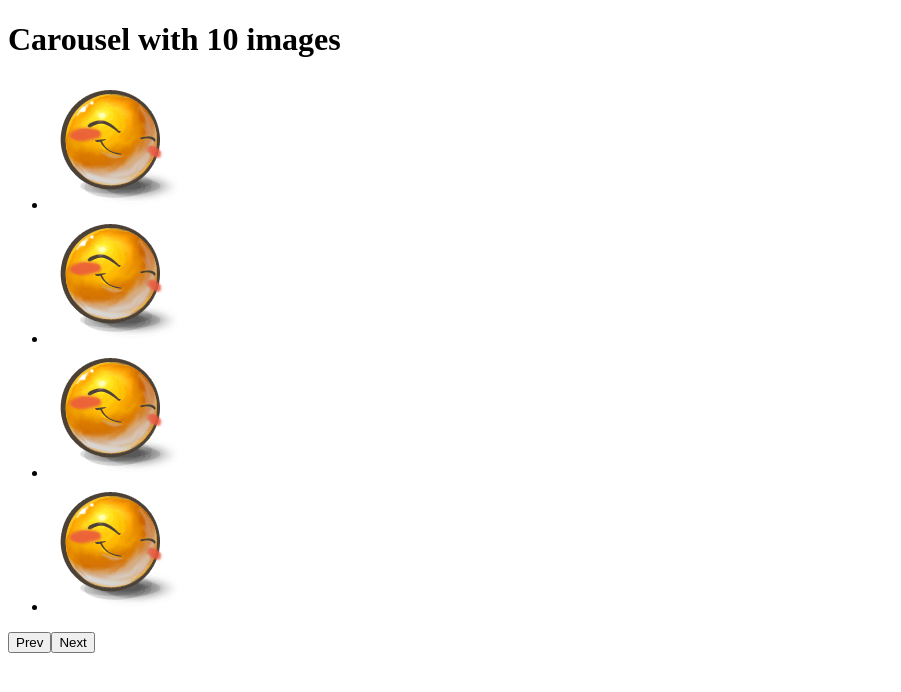
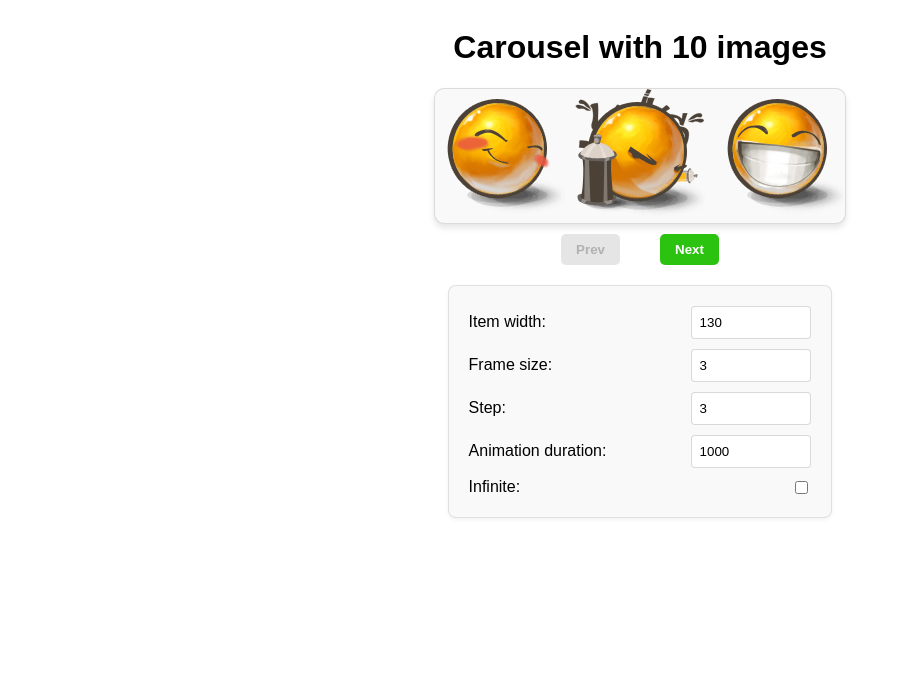
Before and after one commit to mate-academy/react_carousel, a React (Create React App) app: page / in a window 1280 px wide. Shown: the top 692 px of the page, without its empty margins (0-901 px from the left). Built offline with nearby package versions, Linux system fonts and the light colour scheme.

Commit message:
Added task solution

```diff
--- a/src/App.scss
+++ b/src/App.scss
@@ -1 +1,42 @@
-// style go here
+.App {
+  display: flex;
+  flex-direction: column;
+  align-items: center;
+  font-family: 'Arial', sans-serif;
+
+  &__container {
+    display: flex;
+    flex-direction: column;
+    box-sizing: border-box;
+    border-radius: 8px;
+    border: 1px solid rgba(0, 0, 0, 0.1);
+    box-shadow: 0 2px 4px rgba(0, 0, 0, 0.05);
+    padding: 20px;
+    margin-top: 20px;
+    background-color: #f9f9f9;
+  }
+
+  &__label {
+    display: flex;
+    justify-content: space-between;
+    align-items: center;
+    margin-bottom: 10px;
+    font-size: 16px;
+
+    &:last-child {
+      margin-bottom: 0;
+    }
+  }
+
+  &__input {
+    margin-left: 10px;
+    padding: 8px;
+    border-radius: 4px;
+    border: 1px solid rgba(0, 0, 0, 0.15);
+    width: 30%;
+
+    &[type="checkbox"] {
+      width: auto;
+    }
+  }
+}
--- a/src/App.tsx
+++ b/src/App.tsx
@@ -1,10 +1,7 @@
 import React from 'react';
 import './App.scss';
 import Carousel from './components/Carousel';
-
-interface State {
-  images: string[];
-}
+import { State } from './types/State';
 
 class App extends React.Component<{}, State> {
   state = {
@@ -20,17 +17,103 @@ class App extends React.Component<{}, State> {
       './img/9.png',
       './img/10.png',
     ],
+    step: 3,
+    frameSize: 3,
+    itemWidth: 130,
+    animationDuration: 1000,
+    infinite: false,
   };
 
   render() {
-    const { images } = this.state;
+    // eslint-disable-next-line operator-linebreak
+    const { images, step, frameSize, itemWidth, animationDuration, infinite } =
+      this.state;
 
     return (
       <div className="App">
         {/* eslint-disable-next-line */}
-        <h1>Carousel with {images.length} images</h1>
+        <h1 data-cy="title">Carousel with {images.length} images</h1>
 
-        <Carousel />
+        <Carousel
+          images={images}
+          step={step}
+          frameSize={frameSize}
+          itemWidth={itemWidth}
+          animationDuration={animationDuration}
+          infinite={infinite}
+        />
+
+        <div className="App__container">
+          <label htmlFor="itemId" className="App__label">
+            Item width:
+            <input
+              className="App__input"
+              id="itemId"
+              type="number"
+              value={itemWidth}
+              min={0}
+              step={10}
+              onChange={e =>
+                this.setState({ itemWidth: Number(e.target.value) })
+              }
+            />
+          </label>
+
+          <label htmlFor="frameId" className="App__label">
+            Frame size:
+            <input
+              className="App__input"
+              id="frameId"
+              type="number"
+              value={frameSize}
+              min={1}
+              max={images.length}
+              step={1}
+              onChange={e =>
+                this.setState({ frameSize: Number(e.target.value) })
+              }
+            />
+          </label>
+
+          <label htmlFor="stepId" className="App__label">
+            Step:
+            <input
+              className="App__input"
+              id="stepId"
+              type="number"
+              value={step}
+              min={1}
+              max={images.length}
+              step={1}
+              onChange={e => this.setState({ step: Number(e.target.value) })}
+            />
+          </label>
+
+          <label htmlFor="animationDuration" className="App__label">
+            Animation duration:
+            <input
+              className="App__input"
+              id="animationDuration"
+              type="number"
+              value={animationDuration}
+              step={100}
+              onChange={e =>
+                this.setState({ animationDuration: Number(e.target.value) })
+              }
+            />
+          </label>
+
+          <label htmlFor="infinite" className="App__label">
+            Infinite:
+            <input
+              className="App__input"
+              id="infinite"
+              type="checkbox"
+              checked={infinite}
+              onChange={e => this.setState({ infinite: e.target.checked })}
+            />
+          </label>
+        </div>
       </div>
     );
   }
--- a/src/components/Carousel.scss
+++ b/src/components/Carousel.scss
@@ -1 +1,46 @@
-// style go here
+.Carousel {
+  &__container {
+    overflow: hidden;
+    border-radius: 10px;
+    border: 1px solid rgba(100, 100, 100, 0.2);
+    box-shadow: 0 4px 6px rgba(0, 0, 0, 0.1);
+    background-color: #f9f9f9;
+  }
+
+  &__list {
+    display: flex;
+    list-style: none;
+    margin: 0;
+    padding: 0;
+  }
+
+  &__buttons {
+    display: flex;
+    justify-content: center;
+    gap: 40px;
+    margin-top: 10px;
+  }
+
+  &__button {
+    padding: 8px 15px;
+    border: none;
+    border-radius: 5px;
+    background-color: #2bc310;
+    font-weight: bold;
+    transition: background-color 0.3s, transform 0.2s;
+    color: #fff;
+
+    &:hover {
+      cursor: pointer;
+      background-color: darken(#53D769, 20%);
+      transform: translateY(-2px);
+    }
+
+    &:disabled {
+      opacity: 0.5;
+      background-color: #ccc;
+      color: #666;
+      transform: none;
+    }
+  }
+}
--- a/src/components/Carousel.tsx
+++ b/src/components/Carousel.tsx
@@ -1,26 +1,85 @@
-import React from 'react';
+import React, { useState } from 'react';
 import './Carousel.scss';
+import { State } from '../types/State';
+import { GAP } from '../const';
 
-const Carousel: React.FC = () => (
-  <div className="Carousel">
-    <ul className="Carousel__list">
-      <li>
-        <img src="./img/1.png" alt="1" />
-      </li>
-      <li>
-        <img src="./img/1.png" alt="2" />
-      </li>
-      <li>
-        <img src="./img/1.png" alt="3" />
-      </li>
-      <li>
-        <img src="./img/1.png" alt="4" />
-      </li>
-    </ul>
+const Carousel: React.FC<State> = ({
+  images,
+  step,
+  frameSize,
+  itemWidth,
+  animationDuration,
+  infinite,
+}) => {
+  const [startImage, setStartImage] = useState(0);
+  const carouselWidth = frameSize * itemWidth + (frameSize - 1) * GAP;
 
-    <button type="button">Prev</button>
-    <button type="button">Next</button>
-  </div>
-);
+  const handlePrevImage = () => {
+    if (infinite && startImage === 0) {
+      setStartImage(images.length - frameSize);
+    } else {
+      setStartImage(prevStartImage => Math.max(0, prevStartImage - step));
+    }
+  };
+
+  const handleNextImage = () => {
+    if (infinite && startImage >= images.length - frameSize) {
+      setStartImage(0);
+    } else {
+      setStartImage(prevStartImage =>
+        Math.min(images.length - frameSize, prevStartImage + step),
+      );
+    }
+  };
+
+  const translateX = startImage * (itemWidth + GAP);
+
+  return (
+    <div className="Carousel">
+      <div
+        className="Carousel__container"
+        style={{
+          width: carouselWidth,
+        }}
+      >
+        <ul
+          className="Carousel__list"
+          style={{
+            gap: GAP,
+            transform: `translateX(-${translateX}px)`,
+            transition: `transform ${animationDuration}ms ease`,
+          }}
+        >
+          {images.map((image, index) => (
+            <li key={image}>
+              <img src={image} alt={`${index + 1}`} width={itemWidth} />
+            </li>
+          ))}
+        </ul>
+      </div>
+
+      <div className="Carousel__buttons">
+        <button
+          type="button"
+          className="Carousel__button"
+          onClick={handlePrevImage}
+          disabled={!infinite && startImage === 0}
+        >
+          Prev
+        </button>
+
+        <button
+          type="button"
+          className="Carousel__button"
+          data-cy="next"
+          onClick={handleNextImage}
+          disabled={!infinite && startImage >= images.length - frameSize}
+        >
+          Next
+        </button>
+      </div>
+    </div>
+  );
+};
 
 export default Carousel;
--- /dev/null
+++ b/src/const.js
@@ -0,0 +1 @@
+export const GAP = 10;
--- /dev/null
+++ b/src/types/State.ts
@@ -0,0 +1,8 @@
+export interface State {
+  images: string[];
+  step: number;
+  frameSize: number;
+  itemWidth: number;
+  animationDuration: number;
+  infinite: boolean;
+}
```
Also changed, not shown: 2 other files (tests, documents, lock files or other folders).
